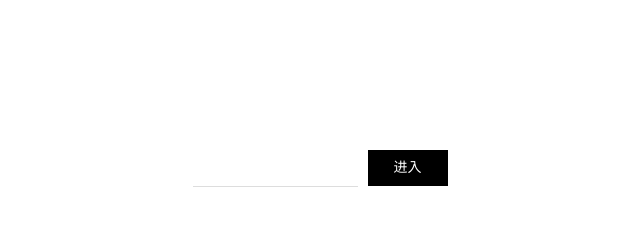
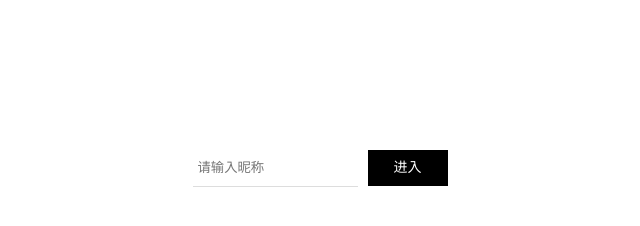
Before and after one commit to cuixi/chatroom, a website: page views/index.html in a window 1280 px wide. Shown: the full height of the page, 320-960 px from the left. Drawn offline with nearby package versions, Linux system fonts and the light colour scheme.

Commit message:
修复退出聊天室推送消息bug

```diff
--- a/app.js
+++ b/app.js
@@ -47,12 +47,11 @@ server.listen(config.port, '0.0.0.0', function(err){
 const io = websocket(server);
 
 let onlineUsers = [];
-let user = '';
 let messages = [];
 let room = 'test';
 
 io.on('connection', function(socket){
-	console.log('websocket is connection');
+	let user = '';
 
 	/**
 	 * 监听用户登陆
--- a/views/index.html
+++ b/views/index.html
@@ -10,7 +10,7 @@
 <body>
 	<!-- 登陆聊天室 -->
 	<div class="login_module">
-		<input type="text" class="username">
+		<input type="text" class="username" placeholder="请输入昵称">
 		<span class="login">进入</span>
 	</div>
 
```
